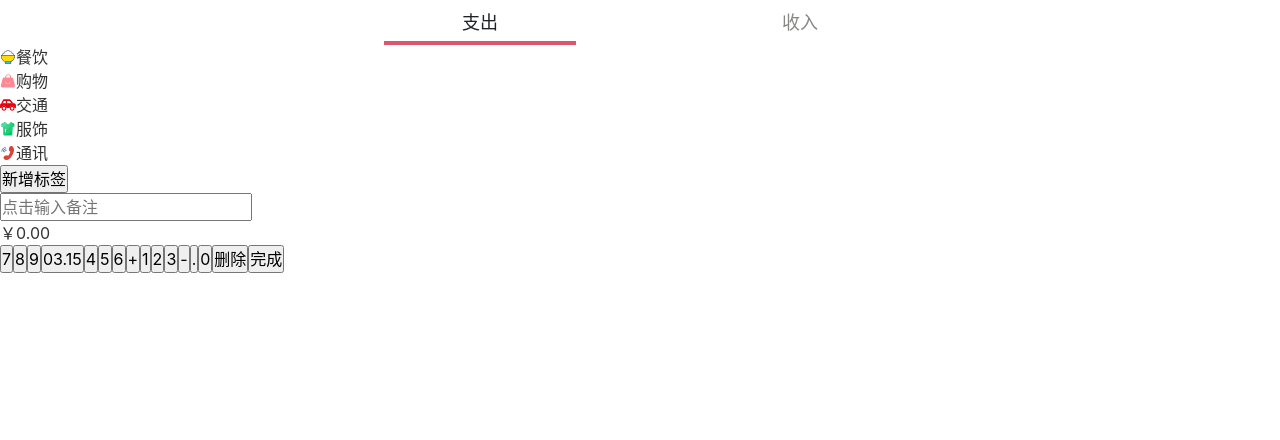
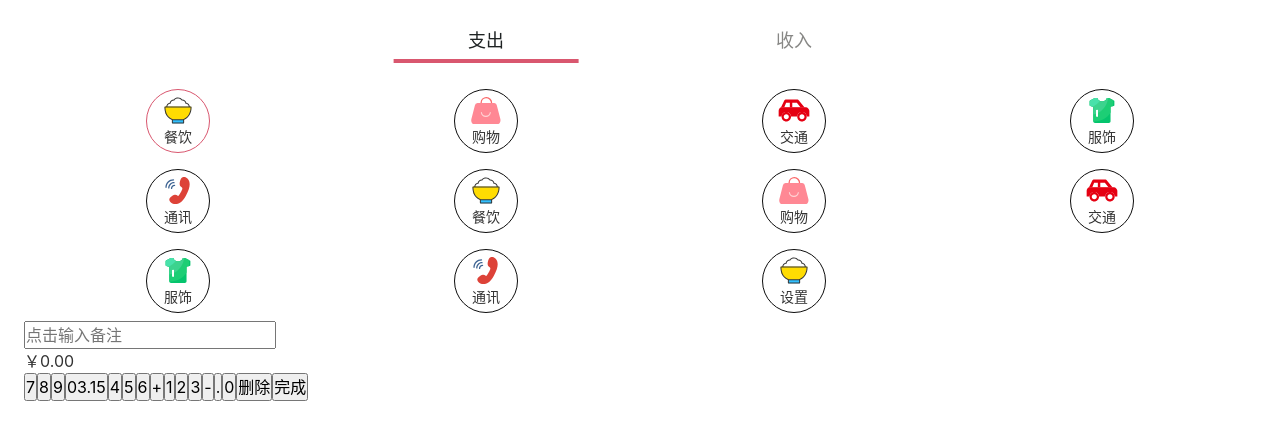
Before and after one commit to haxiedaimala/self-billing, a Vue app: page /#/money in a window 1280 px wide. Shown: the top 440 px of the page. Built offline with nearby package versions, Linux system fonts and the light colour scheme.

Commit message:
Money.vue css 2

```diff
--- a/src/App.vue
+++ b/src/App.vue
@@ -9,6 +9,7 @@
 :root {
   --color: #ffce57;
   --color-selected: #d9576f;
+  --border-color:#0d0d0d;
 }
 
 #app {
--- a/src/views/Money.vue
+++ b/src/views/Money.vue
@@ -1,40 +1,81 @@
 <script setup lang="ts">
-import Icon from '@/components/Icon.vue'
+import Icon from '@/components/Icon.vue';
 </script>
 
 <template>
-  <ul class="category">
+  <div class="wrapper">
+    <ul class="type">
       <li class="selected">支出</li>
       <li>收入</li>
     </ul>
-  <div class="tags">
-    <ul class="current">
+    <ul class="category">
       <li>
+        <div class="category-item selected">
           <Icon name="food"/>
           <span>餐饮</span>
+        </div>
       </li>
       <li>
+        <div class="category-item">
           <Icon name="shopping"/>
           <span>购物</span>
+        </div>
       </li>
       <li>
+        <div class="category-item">
           <Icon name="car"/>
           <span>交通</span>
+        </div>
       </li>
       <li>
+        <div class="category-item">
           <Icon name="cloth"/>
           <span>服饰</span>
+        </div>
       </li>
       <li>
+        <div class="category-item">
           <Icon name="phone"/>
           <span>通讯</span>
+        </div>
+      </li>
+      <li>
+        <div class="category-item">
+          <Icon name="food"/>
+          <span>餐饮</span>
+        </div>
+      </li>
+      <li>
+        <div class="category-item">
+          <Icon name="shopping"/>
+          <span>购物</span>
+        </div>
+      </li>
+      <li>
+        <div class="category-item">
+          <Icon name="car"/>
+          <span>交通</span>
+        </div>
+      </li>
+      <li>
+        <div class="category-item">
+          <Icon name="cloth"/>
+          <span>服饰</span>
+        </div>
+      </li>
+      <li>
+        <div class="category-item">
+          <Icon name="phone"/>
+          <span>通讯</span>
+        </div>
+      </li>
+      <li class="setting">
+        <div class="category-item">
+          <Icon name="food"/>
+          <span>设置</span>
+        </div>
       </li>
     </ul>
-    <div class="new">
-      <button>新增标签</button>
-    </div>
-  </div>
-
     <div class="panel">
       <div class="panel-info">
         <input class="notes" type="text" placeholder="点击输入备注">
@@ -59,15 +100,20 @@ import Icon from '@/components/Icon.vue'
         <button>完成</button>
       </div>
     </div>
+  </div>
 </template>
 
 <style lang="scss" scoped>
-.category {
+.wrapper {
+  padding: 0 1.5em;
+
+  .type {
     display: flex;
     flex-direction: row;
     align-items: center;
     justify-content: center;
     font-size: 18px;
+    margin: 1em 0;
 
     li {
       width: 25%;
@@ -95,7 +141,42 @@ import Icon from '@/components/Icon.vue'
     }
   }
 
-.tags {
+  .category {
+    display: flex;
+    flex-direction: row;
+    flex-wrap: wrap;
+    font-size: 14px;
 
+    li {
+      width: 25%;
+      display: flex;
+      justify-content: center;
+      align-items: center;
+      padding: 8px;
+
+      .category-item {
+        display: flex;
+        justify-content: center;
+        align-items: center;
+        flex-direction: column;
+        width: 64px;
+        height: 64px;
+        border: 1px solid var(--border-color);
+        border-radius: 50%;
+        padding: 5px;
+
+        &.selected {
+          border-color: var(--color-selected);
         }
+
+        .icon {
+          width: 3em;
+          height: 3em;
+        }
+      }
+    }
+  }
+}
+
+
 </style>
```
Lines whose indentation alone changed are shown as unchanged.
